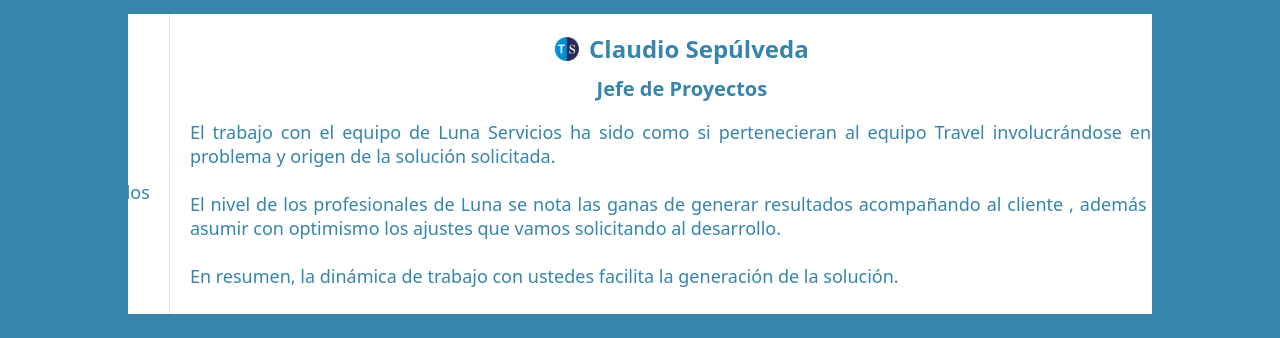
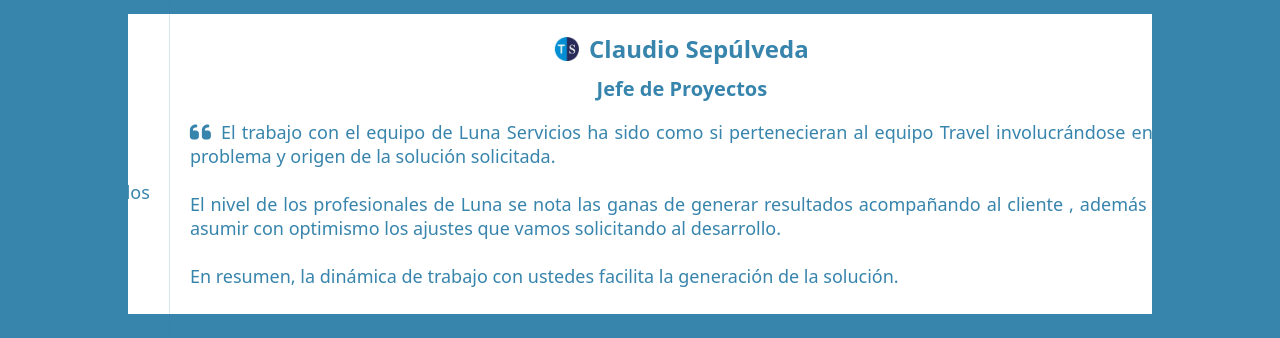
Before and after one commit to lunaservicios/LNS-Front, a React (Create React App) app: page / in a window 1280 px wide. Shown: the part 2800-3138 px from the top of the page. Built offline with nearby package versions, Linux system fonts and the light colour scheme.

Commit message:
add quote icon

```diff
--- a/src/components/TextCarousel.css
+++ b/src/components/TextCarousel.css
@@ -3,8 +3,11 @@
     transition: height 0.3s ease-in-out;
     max-width: 80%;
     margin: auto;
+
   }
-
+  .textcarousel-content {
+    position: relative;
+  }
   .textcarousel-slide {
     display: flex;
     align-items: center;
@@ -103,3 +106,9 @@
 .carousel .control-dots {
   position: relative;
 }
+.quote-icon {
+  font-size: 24px;
+  color: #3784ac;
+  margin-right: 10px;
+  vertical-align: top;
+}
--- a/src/components/TextCarousel.jsx
+++ b/src/components/TextCarousel.jsx
@@ -4,7 +4,8 @@ import 'react-responsive-carousel/lib/styles/carousel.min.css';
 import './TextCarousel.css';
 import logo1 from '../components/assets/logos-icons/logosantander.webp';
 import logo2 from '../components/assets/logos-icons/logotravel.webp';
-
+import { FontAwesomeIcon } from '@fortawesome/react-fontawesome';
+import { faQuoteLeft } from '@fortawesome/free-solid-svg-icons';
 
 
 const TextCarousel = () => {
@@ -23,7 +24,8 @@ const TextCarousel = () => {
           <p className="textcarousel-text">
             <h2><img src={logo1} alt="Logo 1" className="logo" />Jimena Carrera</h2>
             <h3>Scrum Master</h3>
-            <p>Luna servicios nos ha proporcionado desde hace 3 años un equipo de profesionales especializado
+            <p><FontAwesomeIcon icon={faQuoteLeft} className="quote-icon" />
+            Luna servicios nos ha proporcionado desde hace 3 años un equipo de profesionales especializado
               y muy comprometido, los cuales han participado activamente en varios proyectos importantes que
               se han desarrollado para el negocio del Cash del Banco Santander, cumpliendo así los objetivos planteados
               para nuestra área en tiempo y forma.</p>
@@ -33,7 +35,8 @@ const TextCarousel = () => {
           <p className="textcarousel-text">
             <h2><img src={logo1} alt="Logo 1" className="logo" />Edgar Escudero Frías</h2>
             <h3>Technical Lead</h3>
-            <p>Luna Servicios nos ha brindado apoyo estratégico de recursos, lo que nos ha significado
+            <p><FontAwesomeIcon icon={faQuoteLeft} className="quote-icon" />
+            Luna Servicios nos ha brindado apoyo estratégico de recursos, lo que nos ha significado
               gran avance en los proyectos en curso y cumplimiento de metas.</p>
           </p>
         </div>
@@ -41,7 +44,8 @@ const TextCarousel = () => {
           <p className="textcarousel-text">
           <h2><img src={logo2} alt="Logo 1" className="logo" />Claudio Sepúlveda</h2>
           <h3>Jefe de Proyectos</h3>
-            <p>El trabajo con el equipo de Luna Servicios ha sido como si pertenecieran al equipo Travel
+          <p><FontAwesomeIcon icon={faQuoteLeft} className="quote-icon" />
+          El trabajo con el equipo de Luna Servicios ha sido como si pertenecieran al equipo Travel
               involucrándose en el problema y origen de la solución solicitada.<br /><br />
               El nivel de los profesionales de Luna se nota las ganas de generar resultados acompañando
               al cliente , además de asumir con optimismo los ajustes que vamos solicitando al desarrollo.<br /><br />
@@ -53,6 +57,7 @@ const TextCarousel = () => {
             <h2><img src={logo2} alt="Logo 2" className="logo" />Mauricio González</h2>
             <h3>Analista Programador TI</h3>
             <div className={`textcarousel-paragraph ${expanded ? 'expanded' : 'collapsed'}`}>
+            <FontAwesomeIcon icon={faQuoteLeft} className="quote-icon" />
               Luna Servicios ha demostrado ser una empresa excepcional, siempre dispuesta a abordar
               nuestros desafíos con creatividad y profesionalismo. Lo que más nos ha impresionado es su
               capacidad para adaptarse a las últimas tendencias tecnológicas y su enfoque en la implementación
@@ -76,7 +81,8 @@ const TextCarousel = () => {
           <p className="textcarousel-text">
           <h2><img src={logo1} alt="Logo 1" className="logo" />Víctor Rannou</h2>
           <h3>Engineer Lead</h3>
-            <p>En un trabajo de más de 15 años con Luna Servicios hemos llegado a establecer una relación
+          <p><FontAwesomeIcon icon={faQuoteLeft} className="quote-icon" />
+          En un trabajo de más de 15 años con Luna Servicios hemos llegado a establecer una relación
               de confianza que permite mejorar las asignaciones de profesionales, hacer los ajustes a tiempo
               y asegurar la continuidad cuando los resultados y percepciones de nuestros clientes son
               satisfactorios. Se nota un esfuerzo por presentarnos buenas alternativas, o en su defecto si no
@@ -87,7 +93,8 @@ const TextCarousel = () => {
           <p className="textcarousel-text">
           <h2><img src={logo1} alt="Logo 1" className="logo" />Rubén Barría Martínez</h2>
             <h3>Scrum Master</h3>
-            <p>Con LunaServicios hemos trabajado por más de 15 años, en diversos proyecto internos, en todos estos
+            <p><FontAwesomeIcon icon={faQuoteLeft} className="quote-icon" />
+            Con LunaServicios hemos trabajado por más de 15 años, en diversos proyecto internos, en todos estos
               años LunaServicios ha puesto a disposición en los proyectos profesionales comprometidos, orientado al
               cliente, con capacidad de adaptación a cambios , enfocados en los objetivos que nos planteados,
               además de proporcionar siempre su apoyo después de los términos de los proyectos.</p>
@@ -97,7 +104,8 @@ const TextCarousel = () => {
           <p className="textcarousel-text">
           <h2><img src={logo1} alt="Logo 1" className="logo" />Paola Vergara</h2>
             <h3>Scrum Master</h3>
-            <p>Luna Servicios me ha proporcionado profesionales de excelente nivel, muy comprometidos y
+            <p><FontAwesomeIcon icon={faQuoteLeft} className="quote-icon" />
+            Luna Servicios me ha proporcionado profesionales de excelente nivel, muy comprometidos y
               con el conocimiento que nos ha ayudado dar respuestas efectivas frente a los requerimientos del
               negocio de Seguros y a formar equipo de excelentes profesionales. Muchas gracias</p>
           </p>
```
